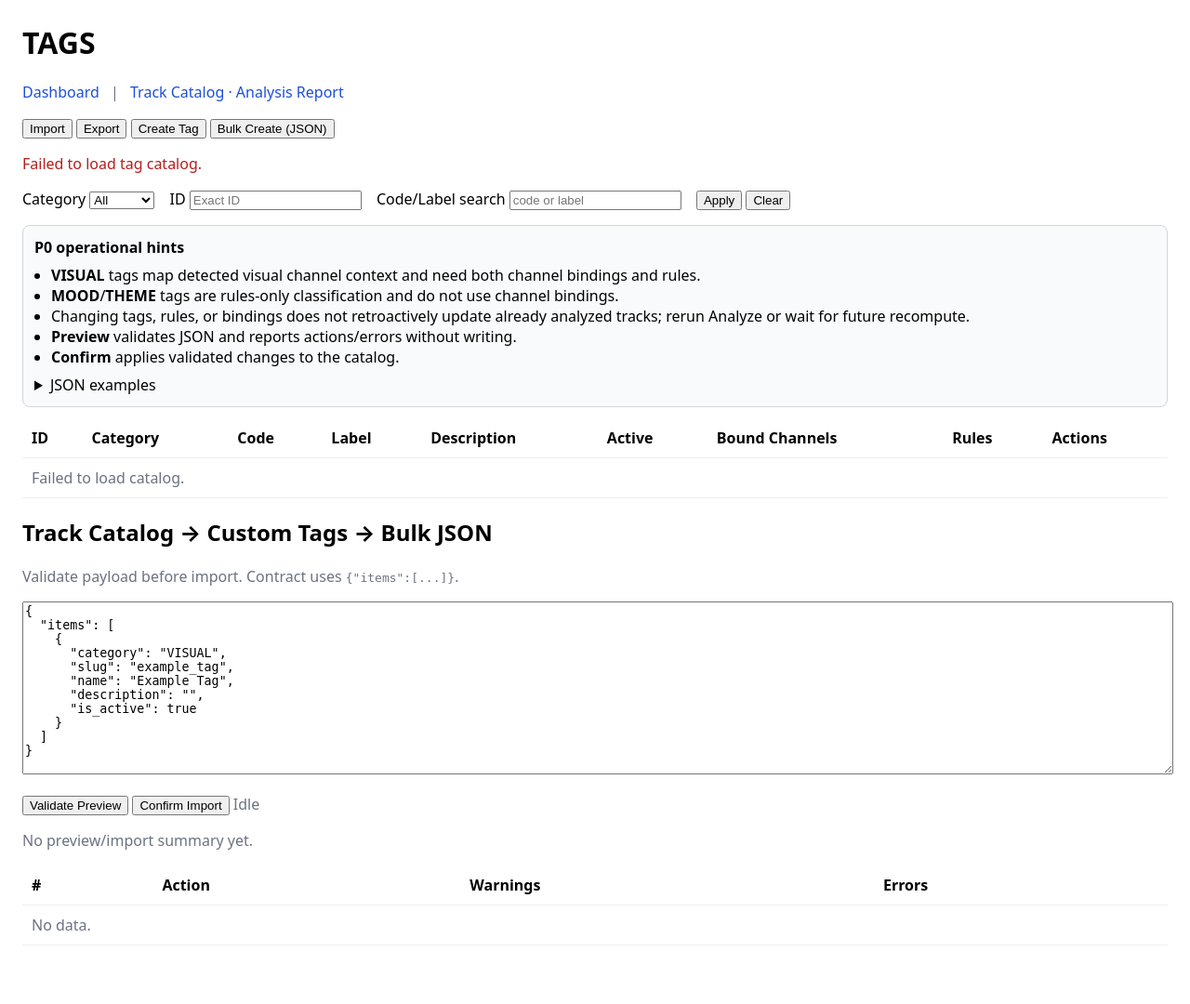
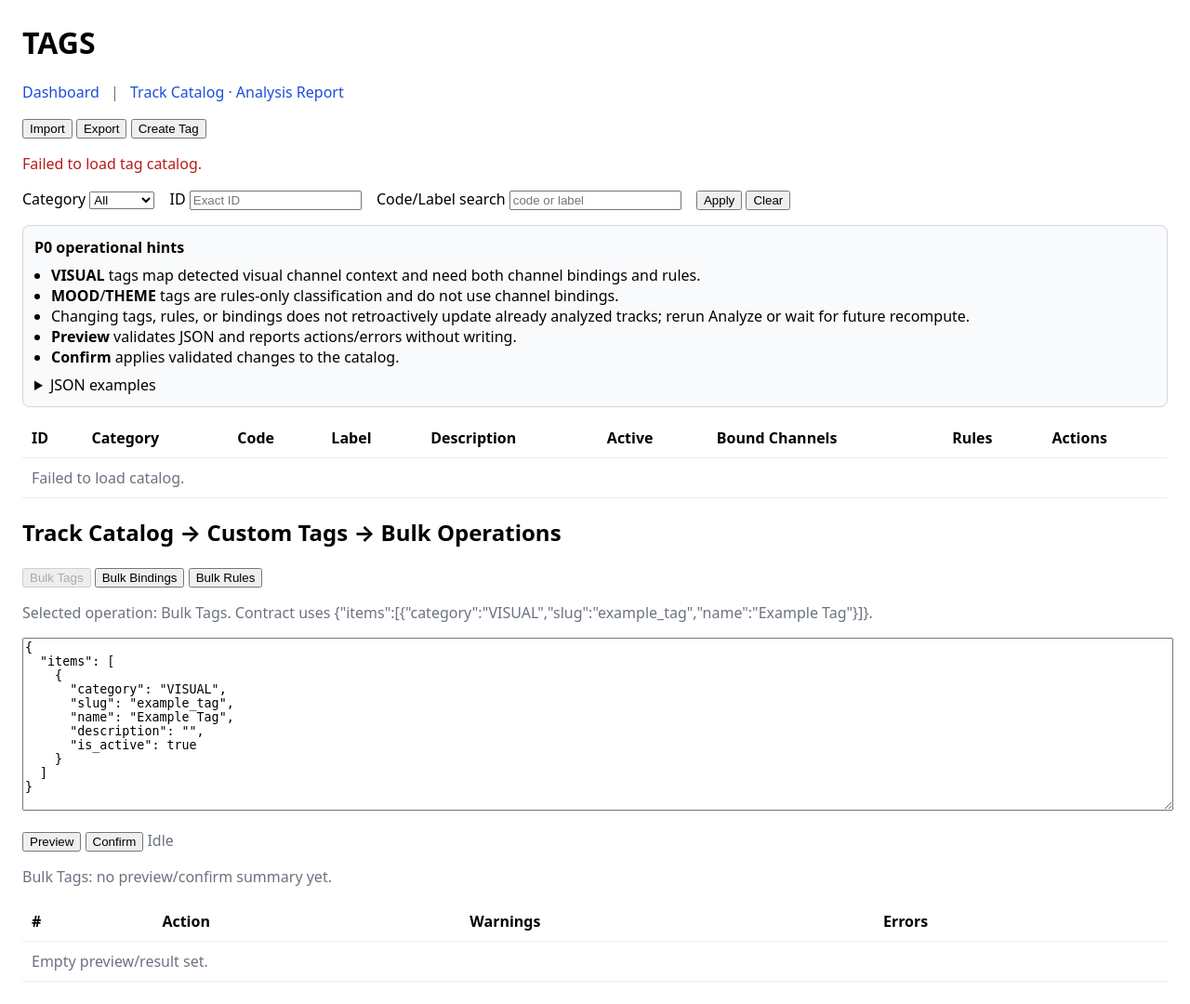
Before and after one commit to MindDevastation/factory-vm, a FastAPI app: template services/factory_api/templates/tags.html in a window 1280 px wide. Shown: the whole page at 93% size. Before the commit the page ends 1017 px from the top, so only its background shows below. Run offline with FastAPI, Linux system fonts and the light colour scheme; the template is opened without the code that fills it, so the values that code supplies are empty.

Commit message:
fix(tags): unify custom-tag bulk operations UX

```diff
--- a/services/factory_api/templates/tags.html
+++ b/services/factory_api/templates/tags.html
@@ -11,7 +11,6 @@
   <button type="button" id="tags-import-btn">Import</button>
   <button type="button" id="tags-export-btn">Export</button>
   <button type="button" id="tags-create-btn">Create Tag</button>
-  <button type="button" id="tags-bulk-create-btn">Bulk Create (JSON)</button>
 </p>
 <p class="muted" id="tags-note">Loading tag catalog...</p>
 
@@ -85,15 +84,20 @@
   </tbody>
 </table>
 
-<h2>Track Catalog → Custom Tags → Bulk JSON</h2>
-<p class="muted">Validate payload before import. Contract uses <code>{"items":[...]}</code>.</p>
+<h2>Track Catalog → Custom Tags → Bulk Operations</h2>
+<p>
+  <button type="button" id="tags-bulk-tags-btn">Bulk Tags</button>
+  <button type="button" id="tags-bulk-bindings-btn">Bulk Bindings</button>
+  <button type="button" id="tags-bulk-rules-btn">Bulk Rules</button>
+</p>
+<p class="muted" id="tags-bulk-operation-note">Selected operation: Bulk Tags. Contract uses <code>{"items":[...]}</code>.</p>
 <p><textarea id="tags-bulk-json-editor" rows="12" style="width:100%;" spellcheck="false"></textarea></p>
 <p>
-  <button type="button" id="tags-bulk-preview-btn">Validate Preview</button>
-  <button type="button" id="tags-bulk-confirm-btn">Confirm Import</button>
+  <button type="button" id="tags-bulk-preview-btn">Preview</button>
+  <button type="button" id="tags-bulk-confirm-btn">Confirm</button>
   <span class="muted" id="tags-bulk-json-note">Idle</span>
 </p>
-<p class="muted" id="tags-bulk-json-summary">No preview/import summary yet.</p>
+<p class="muted" id="tags-bulk-json-summary">No preview/confirm summary yet.</p>
 <table id="tags-bulk-preview-table">
   <thead>
     <tr>
@@ -196,19 +200,6 @@
   </form>
 </dialog>
 
-<dialog id="tags-bulk-modal">
-  <form method="dialog">
-    <h3>Bulk Create Tags (JSON)</h3>
-    <p class="muted">JSON format: {"tags":[{"category":"VISUAL","code":"...","label":"..."}]}</p>
-    <p><textarea id="tags-bulk-json" rows="12" style="width:100%;"></textarea></p>
-    <p class="muted" id="tags-bulk-note"></p>
-    <p>
-      <button type="button" id="tags-bulk-run">Create</button>
-      <button type="button" id="tags-bulk-cancel">Cancel</button>
-    </p>
-  </form>
-</dialog>
-
 <script>
 (function () {
   const tbody = document.getElementById('tags-tbody');
@@ -216,7 +207,6 @@
   const importBtn = document.getElementById('tags-import-btn');
   const exportBtn = document.getElementById('tags-export-btn');
   const createBtn = document.getElementById('tags-create-btn');
-  const bulkBtn = document.getElementById('tags-bulk-create-btn');
   const filterCategory = document.getElementById('tags-filter-category');
   const filterId = document.getElementById('tags-filter-id');
   const filterQ = document.getElementById('tags-filter-q');
@@ -261,9 +251,10 @@
   const ruleSaveBtn = document.getElementById('tag-rule-save-btn');
   const ruleResetBtn = document.getElementById('tag-rule-reset-btn');
 
-  const bulkModal = document.getElementById('tags-bulk-modal');
-  const bulkJson = document.getElementById('tags-bulk-json');
-  const bulkNote = document.getElementById('tags-bulk-note');
+  const bulkTagsBtn = document.getElementById('tags-bulk-tags-btn');
+  const bulkBindingsBtn = document.getElementById('tags-bulk-bindings-btn');
+  const bulkRulesBtn = document.getElementById('tags-bulk-rules-btn');
+  const bulkOperationNote = document.getElementById('tags-bulk-operation-note');
   const bulkJsonEditor = document.getElementById('tags-bulk-json-editor');
   const bulkPreviewBtn = document.getElementById('tags-bulk-preview-btn');
   const bulkConfirmBtn = document.getElementById('tags-bulk-confirm-btn');
@@ -271,6 +262,31 @@
   const bulkJsonSummary = document.getElementById('tags-bulk-json-summary');
   const bulkPreviewTableBody = document.querySelector('#tags-bulk-preview-table tbody');
 
+  const BULK_OPERATIONS = {
+    tags: {
+      label: 'Bulk Tags',
+      previewPath: '/track-catalog/custom-tags/bulk/preview',
+      confirmPath: '/track-catalog/custom-tags/bulk/confirm',
+      defaultPayload: { items: [{ category: 'VISUAL', slug: 'example_tag', name: 'Example Tag', description: '', is_active: true }] },
+      contract: '{"items":[{"category":"VISUAL","slug":"example_tag","name":"Example Tag"}]}'
+    },
+    bindings: {
+      label: 'Bulk Bindings',
+      previewPath: '/track-catalog/custom-tags/bulk-bindings/preview',
+      confirmPath: '/track-catalog/custom-tags/bulk-bindings/confirm',
+      defaultPayload: { items: [{ tag_id: 1, channel_slugs: ['music_video'] }] },
+      contract: '{"items":[{"tag_id":1,"channel_slugs":["music_video"]}]}'
+    },
+    rules: {
+      label: 'Bulk Rules',
+      previewPath: '/track-catalog/custom-tags/bulk-rules/preview',
+      confirmPath: '/track-catalog/custom-tags/bulk-rules/confirm',
+      defaultPayload: { items: [{ tag_id: 1, mode: 'replace', rules: [{ source_path: 'track_features.payload_json.voice_flag', operator: 'equals', value_json: 'false', priority: 100, weight: 1, match_mode: 'ALL', required: false, stop_after_match: false, is_active: true }] }] },
+      contract: '{"items":[{"tag_id":1,"mode":"replace","rules":[...]}]}'
+    }
+  };
+
+  let selectedBulkOperation = 'tags';
   let catalogById = {};
   let modalTag = null;
   let channels = [];
@@ -649,6 +665,18 @@
     try { const parsed = JSON.parse(bulkJsonEditor.value || '{}'); return { payload: { items: Array.isArray(parsed.items) ? parsed.items : [] } }; }
     catch (_) { return { error: 'Invalid JSON payload.' }; }
   }
+  function setBulkOperation(opKey) {
+    const operation = BULK_OPERATIONS[opKey] || BULK_OPERATIONS.tags;
+    selectedBulkOperation = BULK_OPERATIONS[opKey] ? opKey : 'tags';
+    bulkTagsBtn.disabled = selectedBulkOperation === 'tags';
+    bulkBindingsBtn.disabled = selectedBulkOperation === 'bindings';
+    bulkRulesBtn.disabled = selectedBulkOperation === 'rules';
+    bulkOperationNote.textContent = 'Selected operation: ' + operation.label + '. Contract uses ' + operation.contract + '.';
+    bulkJsonEditor.value = JSON.stringify(operation.defaultPayload, null, 2);
+    bulkJsonSummary.textContent = operation.label + ': no preview/confirm summary yet.';
+    setBulkJsonState('Idle', 'info');
+    renderBulkPreviewRows([]);
+  }
   function bulkSummaryText(body) {
     const summary = body && body.summary;
     if (!summary || typeof summary !== 'object') return 'No summary available.';
@@ -659,33 +687,23 @@
   async function runBulkJsonRequest(action) {
     const parsed = parseBulkEditorPayload();
     if (parsed.error) { setBulkJsonState(parsed.error, 'error'); bulkJsonSummary.textContent = 'Validation error.'; return renderBulkPreviewRows([]); }
+    const operation = BULK_OPERATIONS[selectedBulkOperation] || BULK_OPERATIONS.tags;
     const isPreview = action === 'preview';
-    setBulkJsonState((isPreview ? 'Validate Preview' : 'Confirm Import') + ' in progress...', 'info');
+    setBulkJsonState(operation.label + ' ' + (isPreview ? 'preview' : 'confirm') + ' in progress...', 'info');
     bulkPreviewBtn.disabled = true; bulkConfirmBtn.disabled = true;
     try {
-      const r = await apiFetch(isPreview ? '/track-catalog/custom-tags/bulk/preview' : '/track-catalog/custom-tags/bulk/confirm', {
+      const r = await apiFetch(isPreview ? operation.previewPath : operation.confirmPath, {
         method: 'POST', headers: { 'Content-Type': 'application/json' }, body: JSON.stringify(parsed.payload),
       });
       const body = await r.json();
       if (!r.ok || body.error) { setBulkJsonState((body.error && body.error.message) || 'Request/server error.', 'error'); bulkJsonSummary.textContent = 'Request/server error.'; return renderBulkPreviewRows([]); }
-      setBulkJsonState((isPreview ? 'Validate Preview' : 'Confirm Import') + ' completed.', 'success');
+      setBulkJsonState(operation.label + ' ' + (isPreview ? 'preview' : 'confirm') + ' completed.', 'success');
       bulkJsonSummary.textContent = bulkSummaryText(body); renderBulkPreviewRows(body.items);
       if (!isPreview && body.can_confirm) await loadCatalog();
     } catch (error) {
       setBulkJsonState((error && error.message) ? error.message : 'Request/server error.', 'error');
       bulkJsonSummary.textContent = 'Request/server error.'; renderBulkPreviewRows([]);
     } finally { bulkPreviewBtn.disabled = false; bulkConfirmBtn.disabled = false; }
-  }
-
-  async function runBulkCreate() {
-    bulkNote.textContent = '';
-    let parsed; try { parsed = JSON.parse(bulkJson.value || '{}'); } catch (_) { bulkNote.textContent = 'Invalid JSON.'; bulkNote.style.color = '#b91c1c'; return; }
-    const items = Array.isArray(parsed.tags) ? parsed.tags : []; let created = 0;
-    for (const item of items) {
-      const r = await apiFetch('/track-catalog/custom-tags/catalog', { method: 'POST', headers: { 'Content-Type': 'application/json' }, body: JSON.stringify(item) });
-      if (r.ok) created += 1;
-    }
-    bulkModal.close(); await loadCatalog(); setNote('Bulk create finished: created ' + created + ' of ' + items.length + '.');
   }
 
   tbody.addEventListener('click', async (event) => {
@@ -734,7 +752,6 @@
   importBtn.addEventListener('click', runImport);
   exportBtn.addEventListener('click', runExport);
   createBtn.addEventListener('click', () => openEditor('create', null));
-  bulkBtn.addEventListener('click', () => { bulkJson.value = JSON.stringify({ tags: [] }, null, 2); bulkNote.textContent = ''; bulkModal.showModal(); });
 
   document.getElementById('tag-editor-save').addEventListener('click', saveEditor);
   document.getElementById('tag-editor-cancel').addEventListener('click', () => editorModal.close());
@@ -745,15 +762,16 @@
   rulesJsonPreviewBtn.addEventListener('click', previewRulesJson);
   rulesJsonSaveBtn.addEventListener('click', saveRulesJson);
 
-  document.getElementById('tags-bulk-run').addEventListener('click', runBulkCreate);
-  document.getElementById('tags-bulk-cancel').addEventListener('click', () => bulkModal.close());
+  bulkTagsBtn.addEventListener('click', () => setBulkOperation('tags'));
+  bulkBindingsBtn.addEventListener('click', () => setBulkOperation('bindings'));
+  bulkRulesBtn.addEventListener('click', () => setBulkOperation('rules'));
   bulkPreviewBtn.addEventListener('click', () => runBulkJsonRequest('preview'));
   bulkConfirmBtn.addEventListener('click', () => runBulkJsonRequest('confirm'));
   filterApplyBtn.addEventListener('click', loadCatalog);
   filterClearBtn.addEventListener('click', () => { filterCategory.value = ''; filterId.value = ''; filterQ.value = ''; loadCatalog(); });
   filterQ.addEventListener('keydown', (event) => { if (event.key === 'Enter') { event.preventDefault(); loadCatalog(); } });
 
-  bulkJsonEditor.value = JSON.stringify({ items: [{ category: 'VISUAL', slug: 'example_tag', name: 'Example Tag', description: '', is_active: true }] }, null, 2);
+  setBulkOperation('tags');
   loadCatalog();
 })();
 </script>
```
